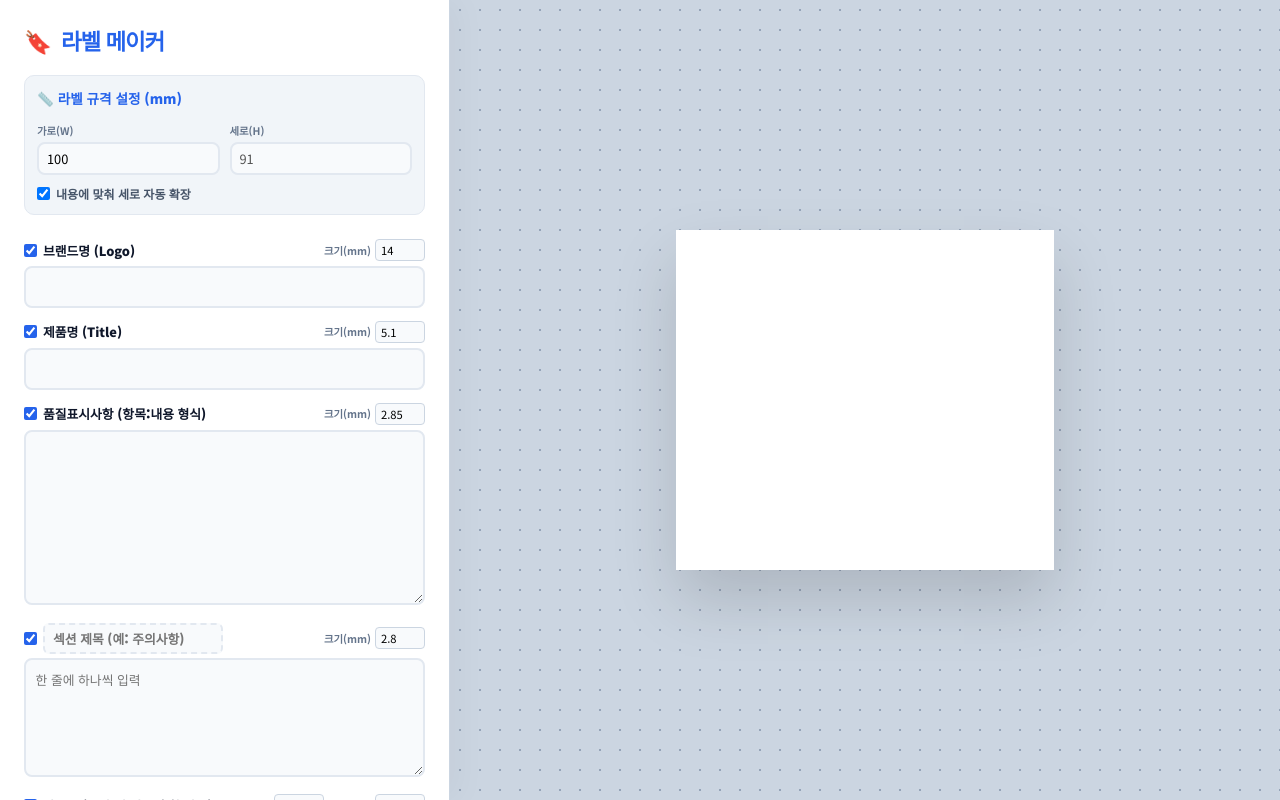
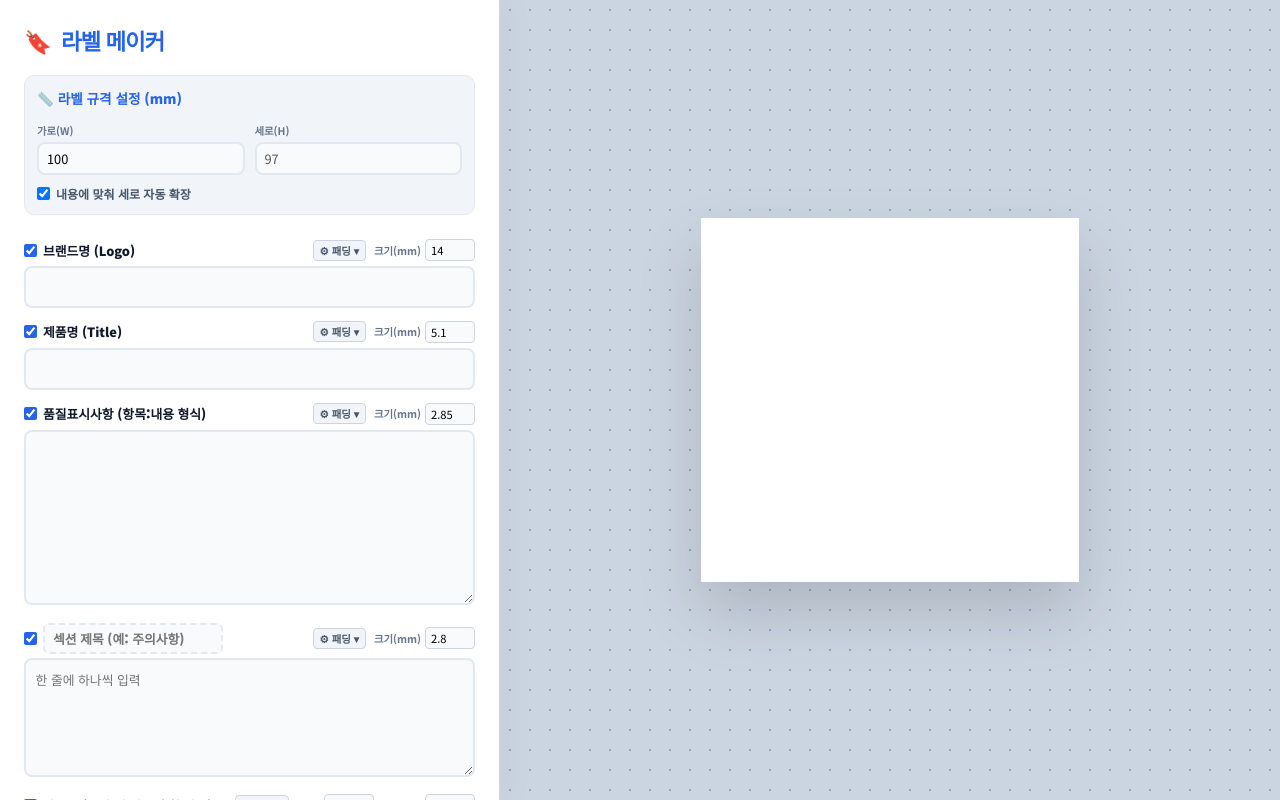
Before and after one commit to kksskk1234/abornest, a Vue app: page / in a window 1280 px wide. Built offline with nearby package versions, Linux system fonts and the light colour scheme.

Commit message:
패딩 수동 입력 기능 추가

```diff
--- a/src/assets/styles.css
+++ b/src/assets/styles.css
@@ -36,7 +36,7 @@ body {
 
 /* 에디터 */
 .editor {
-  width: 450px;
+  width: 500px;
   background: var(--card-bg);
   border-right: 1px solid var(--border-color);
   padding: 1.5rem;
@@ -160,6 +160,41 @@ body {
   border-radius: 4px !important;
 }
 
+.padding-toggle {
+  background: #f1f5f9;
+  border: 1px solid #cbd5e1;
+  border-radius: 4px;
+  font-size: 0.65rem;
+  padding: 2px 6px;
+  cursor: pointer;
+  color: #475569;
+  font-weight: 700;
+  margin-right: 4px;
+}
+.padding-toggle.active {
+  background: var(--primary-color);
+  color: #fff;
+  border-color: var(--primary-color);
+}
+
+.padding-controls {
+  display: flex;
+  gap: 8px;
+  margin: 4px 0 6px;
+  padding: 6px 8px;
+  background: #f8fafc;
+  border: 1px dashed #cbd5e1;
+  border-radius: 6px;
+}
+.padding-controls .pad-cell {
+  display: flex;
+  align-items: center;
+  gap: 3px;
+}
+.padding-controls .small-input {
+  width: 42px !important;
+}
+
 .size-settings {
   background: #f1f5f9;
   padding: 12px;
@@ -252,8 +287,6 @@ body {
   display: flex;
   justify-content: center;
   align-items: center;
-  margin-bottom: 6mm;
-  padding-top: 2mm;
 }
 
 .label-brand {
@@ -266,7 +299,6 @@ body {
 }
 
 .label-header {
-  margin-bottom: 6mm;
 }
 
 .label-title {
@@ -280,7 +312,6 @@ body {
 .label-middle {
   display: flex;
   flex-direction: column;
-  margin-bottom: 4mm;
 }
 
 .label-info-side {
@@ -308,7 +339,6 @@ body {
 }
 
 .caution-section {
-  margin: 6mm 0;
 }
 
 .caution-title {
@@ -344,7 +374,6 @@ body {
   flex-direction: column;
   align-items: center;
   width: 100%;
-  padding-top: 5mm;
 }
 
 .barcode-text {
--- a/src/components/EditorPanel.vue
+++ b/src/components/EditorPanel.vue
@@ -7,6 +7,7 @@
       v-model="store.brand"
       v-model:fontSize="store.fontSizeBrand"
       v-model:show="store.showBrand"
+      v-model:padding="store.paddingBrand"
       :font-size-step="0.5" :font-size-min="2" :font-size-max="50"
     />
     <FontField
@@ -14,6 +15,7 @@
       v-model="store.title"
       v-model:fontSize="store.fontSizeTitle"
       v-model:show="store.showTitle"
+      v-model:padding="store.paddingTitle"
       :font-size-step="0.1" :font-size-min="1" :font-size-max="20"
     />
     <FontField
@@ -21,6 +23,7 @@
       v-model="store.infoText"
       v-model:fontSize="store.fontSizeInfo"
       v-model:show="store.showInfo"
+      v-model:padding="store.paddingInfo"
       :font-size-step="0.05" :font-size-min="1" :font-size-max="10"
       multiline :rows="8"
     />
--- a/src/components/editor/BarcodeField.vue
+++ b/src/components/editor/BarcodeField.vue
@@ -6,6 +6,13 @@
         <label style="margin-bottom: 0">바코드 (숫자 및 영문 혼합 가능)</label>
       </div>
       <div class="font-size-control" style="gap: 8px">
+        <button
+          type="button"
+          class="padding-toggle"
+          :class="{ active: showPadding }"
+          @click="showPadding = !showPadding"
+          title="패딩 조절"
+        >⚙ 패딩 {{ showPadding ? '▴' : '▾' }}</button>
         <div style="display: flex; align-items: center; gap: 4px">
           <span class="size-hint">두께</span>
           <input type="number" v-model.number="store.barcodeThickness" step="0.1" min="1" max="5" class="small-input" />
@@ -16,13 +23,17 @@
         </div>
       </div>
     </div>
+    <PaddingControls v-if="showPadding" v-model="store.paddingBarcode" />
     <input type="text" v-model="store.barcodeValue" />
     <div v-if="store.barcodeError" class="barcode-error">⚠ 올바른 형식이 아닙니다.</div>
   </div>
 </template>
 
 <script setup>
+import { ref } from 'vue'
 import { useLabelStore } from '../../composables/useLabelStore'
+import PaddingControls from './PaddingControls.vue'
 
 const store = useLabelStore()
+const showPadding = ref(false)
 </script>
--- a/src/components/editor/CautionField.vue
+++ b/src/components/editor/CautionField.vue
@@ -11,16 +11,27 @@
         />
       </div>
       <div class="font-size-control">
+        <button
+          type="button"
+          class="padding-toggle"
+          :class="{ active: showPadding }"
+          @click="showPadding = !showPadding"
+          title="패딩 조절"
+        >⚙ 패딩 {{ showPadding ? '▴' : '▾' }}</button>
         <span class="size-hint">크기(mm)</span>
         <input type="number" v-model.number="store.fontSizeCaution" step="0.05" min="1" max="10" class="small-input" />
       </div>
     </div>
+    <PaddingControls v-if="showPadding" v-model="store.paddingCaution" />
     <textarea v-model="store.cautionText" rows="5" placeholder="한 줄에 하나씩 입력"></textarea>
   </div>
 </template>
 
 <script setup>
+import { ref } from 'vue'
 import { useLabelStore } from '../../composables/useLabelStore'
+import PaddingControls from './PaddingControls.vue'
 
 const store = useLabelStore()
+const showPadding = ref(false)
 </script>
--- a/src/components/editor/FontField.vue
+++ b/src/components/editor/FontField.vue
@@ -12,6 +12,14 @@
         <label style="margin-bottom: 0">{{ label }}</label>
       </div>
       <div class="font-size-control">
+        <button
+          v-if="padding"
+          type="button"
+          class="padding-toggle"
+          :class="{ active: showPadding }"
+          @click="showPadding = !showPadding"
+          title="패딩 조절"
+        >⚙ 패딩 {{ showPadding ? '▴' : '▾' }}</button>
         <span class="size-hint">크기(mm)</span>
         <input
           type="number"
@@ -24,6 +32,11 @@
         />
       </div>
     </div>
+    <PaddingControls
+      v-if="padding && showPadding"
+      :model-value="padding"
+      @update:model-value="$emit('update:padding', $event)"
+    />
     <textarea
       v-if="multiline"
       :value="modelValue"
@@ -40,6 +53,9 @@
 </template>
 
 <script setup>
+import { ref } from 'vue'
+import PaddingControls from './PaddingControls.vue'
+
 defineProps({
   label: String,
   modelValue: String,
@@ -50,7 +66,10 @@ defineProps({
   multiline: { type: Boolean, default: false },
   rows: { type: Number, default: 4 },
   show: { type: Boolean, default: undefined },
+  padding: { type: Object, default: null },
 })
 
-defineEmits(['update:modelValue', 'update:fontSize', 'update:show'])
+defineEmits(['update:modelValue', 'update:fontSize', 'update:show', 'update:padding'])
+
+const showPadding = ref(false)
 </script>
--- /dev/null
+++ b/src/components/editor/PaddingControls.vue
@@ -0,0 +1,32 @@
+<template>
+  <div class="padding-controls">
+    <div class="pad-cell">
+      <span class="size-hint">상</span>
+      <input type="number" :value="modelValue.top" @input="update('top', $event)" step="0.5" min="0" class="small-input" />
+    </div>
+    <div class="pad-cell">
+      <span class="size-hint">우</span>
+      <input type="number" :value="modelValue.right" @input="update('right', $event)" step="0.5" min="0" class="small-input" />
+    </div>
+    <div class="pad-cell">
+      <span class="size-hint">하</span>
+      <input type="number" :value="modelValue.bottom" @input="update('bottom', $event)" step="0.5" min="0" class="small-input" />
+    </div>
+    <div class="pad-cell">
+      <span class="size-hint">좌</span>
+      <input type="number" :value="modelValue.left" @input="update('left', $event)" step="0.5" min="0" class="small-input" />
+    </div>
+  </div>
+</template>
+
+<script setup>
+const props = defineProps({
+  modelValue: { type: Object, required: true },
+})
+const emit = defineEmits(['update:modelValue'])
+
+function update(key, event) {
+  const val = +event.target.value
+  emit('update:modelValue', { ...props.modelValue, [key]: isNaN(val) ? 0 : val })
+}
+</script>
--- a/src/components/preview/LabelBarcode.vue
+++ b/src/components/preview/LabelBarcode.vue
@@ -1,5 +1,5 @@
 <template>
-  <div class="label-footer">
+  <div class="label-footer" :style="padStyle(store.paddingBarcode)">
     <canvas ref="barcodeRef" style="max-width: 95%; height: auto !important; image-rendering: pixelated"></canvas>
     <div class="barcode-text">{{ store.barcodeValue }}</div>
   </div>
@@ -8,7 +8,7 @@
 <script setup>
 import { ref, watch, nextTick, onMounted } from 'vue'
 import JsBarcode from 'jsbarcode'
-import { useLabelStore } from '../../composables/useLabelStore'
+import { useLabelStore, padStyle } from '../../composables/useLabelStore'
 
 const store = useLabelStore()
 const barcodeRef = ref(null)
--- a/src/components/preview/LabelBrand.vue
+++ b/src/components/preview/LabelBrand.vue
@@ -1,5 +1,5 @@
 <template>
-  <div class="label-brand-side">
+  <div class="label-brand-side" :style="padStyle(store.paddingBrand)">
     <div class="label-brand" ref="brandRef" :style="{ fontSize: store.fontSizeBrand + 'mm' }">
       {{ store.brand }}
     </div>
@@ -8,7 +8,7 @@
 
 <script setup>
 import { ref, watch, nextTick, onMounted } from 'vue'
-import { useLabelStore } from '../../composables/useLabelStore'
+import { useLabelStore, padStyle } from '../../composables/useLabelStore'
 
 const store = useLabelStore()
 const brandRef = ref(null)
--- a/src/components/preview/LabelCaution.vue
+++ b/src/components/preview/LabelCaution.vue
@@ -1,5 +1,5 @@
 <template>
-  <div class="label-content">
+  <div class="label-content" :style="padStyle(store.paddingCaution)">
     <div class="caution-section">
       <span v-if="store.cautionTitle" class="caution-title">{{ store.cautionTitle }}</span>
       <ul class="caution-list">
@@ -16,7 +16,7 @@
 </template>
 
 <script setup>
-import { useLabelStore } from '../../composables/useLabelStore'
+import { useLabelStore, padStyle } from '../../composables/useLabelStore'
 
 const store = useLabelStore()
 </script>
--- a/src/components/preview/LabelInfoList.vue
+++ b/src/components/preview/LabelInfoList.vue
@@ -1,5 +1,5 @@
 <template>
-  <div class="label-middle">
+  <div class="label-middle" :style="padStyle(store.paddingInfo)">
     <div class="label-info-side" ref="infoContainerRef">
       <div
         v-for="(line, i) in store.parsedInfoLines"
@@ -16,7 +16,7 @@
 
 <script setup>
 import { ref, watch, nextTick, onMounted } from 'vue'
-import { useLabelStore } from '../../composables/useLabelStore'
+import { useLabelStore, padStyle } from '../../composables/useLabelStore'
 
 const store = useLabelStore()
 const infoContainerRef = ref(null)
--- a/src/components/preview/LabelTitle.vue
+++ b/src/components/preview/LabelTitle.vue
@@ -1,11 +1,11 @@
 <template>
-  <div class="label-header">
+  <div class="label-header" :style="padStyle(store.paddingTitle)">
     <div class="label-title" :style="{ fontSize: store.fontSizeTitle + 'mm' }">{{ store.title }}</div>
   </div>
 </template>
 
 <script setup>
-import { useLabelStore } from '../../composables/useLabelStore'
+import { useLabelStore, padStyle } from '../../composables/useLabelStore'
 
 const store = useLabelStore()
 </script>
--- a/src/composables/useLabelStore.js
+++ b/src/composables/useLabelStore.js
@@ -26,6 +26,13 @@ const store = reactive({
   showInfo: true,
   showCaution: true,
   showBarcode: true,
+
+  // 각 항목 패딩 (mm) — top/right/bottom/left
+  paddingBrand: { top: 2, right: 0, bottom: 6, left: 0 },
+  paddingTitle: { top: 0, right: 0, bottom: 6, left: 0 },
+  paddingInfo: { top: 0, right: 0, bottom: 4, left: 0 },
+  paddingCaution: { top: 6, right: 0, bottom: 6, left: 0 },
+  paddingBarcode: { top: 5, right: 0, bottom: 0, left: 0 },
 
   // 파생 값 (getter — Vue reactive proxy가 this를 통해 의존성 추적)
   get labelContainerStyle() {
@@ -65,3 +72,7 @@ const store = reactive({
 export function useLabelStore() {
   return store
 }
+
+export function padStyle(p) {
+  return { padding: `${p.top}mm ${p.right}mm ${p.bottom}mm ${p.left}mm` }
+}
```
